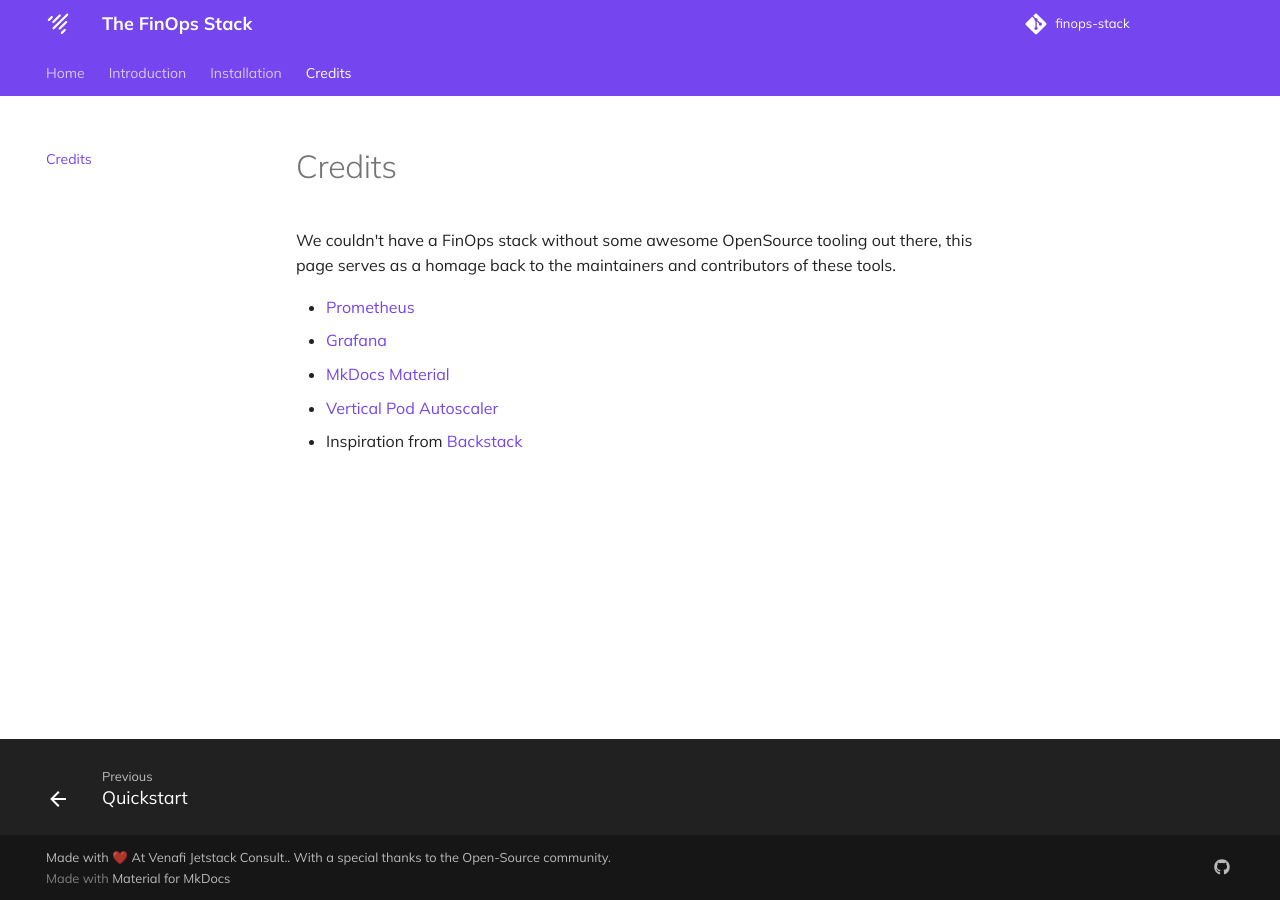
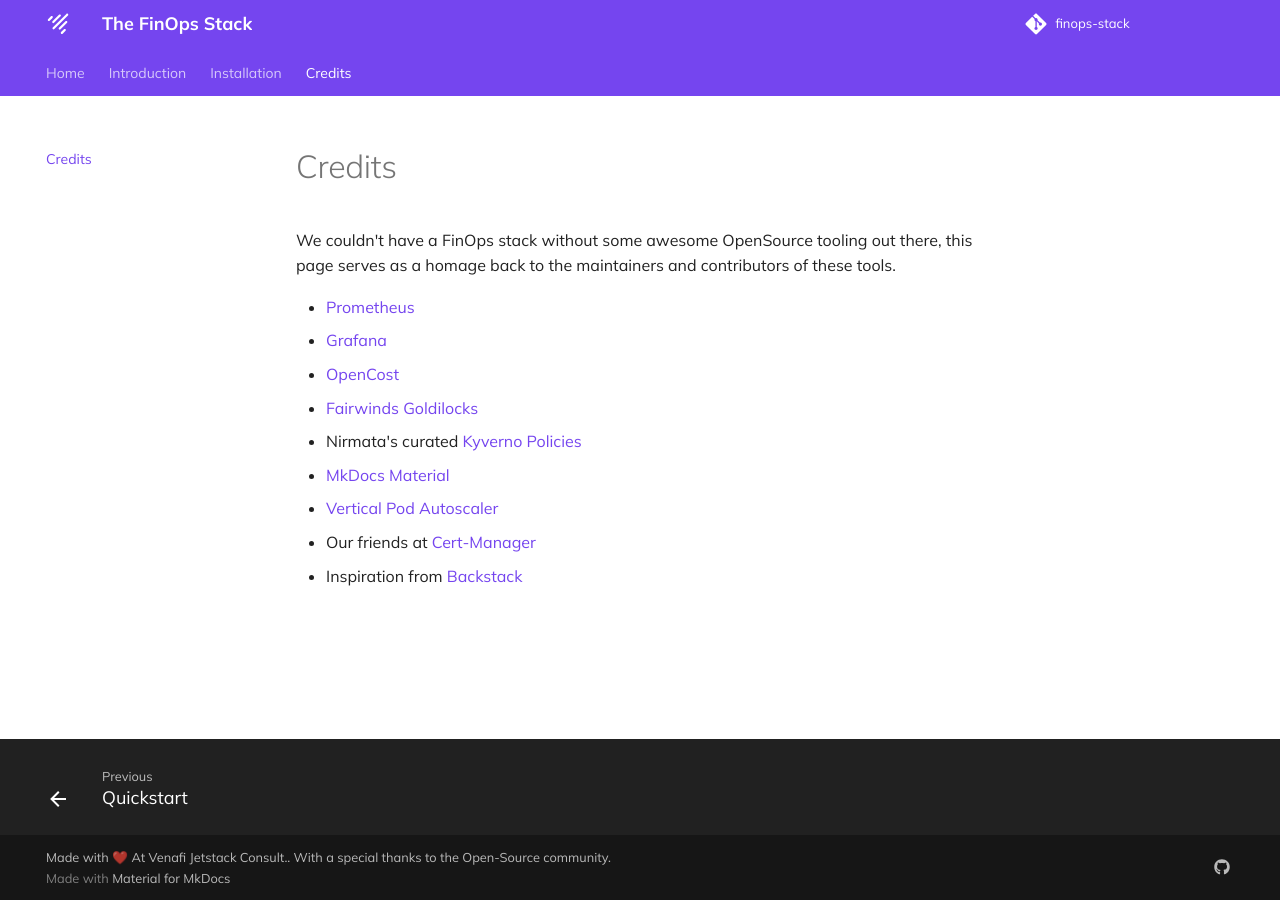
Before and after one commit to jetstack/finops-stack, an MkDocs documentation site: the page built from content/credit.md, in a window 1280 px wide. Built offline with MkDocs 1.6.1 and Material for MkDocs 9.7.7, drawn with Linux system fonts in a browser that asks for light colours; comment, search, counter and statistics services are not loaded.

Commit message:
update credits to reflect additional tooling

```diff
--- a/content/credit.md
+++ b/content/credit.md
@@ -7,6 +7,10 @@ this page serves as a homage back to the maintainers and contributors of these t
 
 - [Prometheus](https://prometheus.io)
 - [Grafana](https://grafana.com/grafana/)
+- [OpenCost](https://www.opencost.io/)
+- [Fairwinds Goldilocks](https://www.fairwinds.com/goldilocks)
+- Nirmata's curated [Kyverno Policies](https://github.com/nirmata/kyverno-policies)
 - [MkDocs Material](https://squidfunk.github.io/mkdocs-material/)
 - [Vertical Pod Autoscaler](https://github.com/kubernetes/autoscaler/tree/master/vertical-pod-autoscaler)
+- Our friends at [Cert-Manager](https://cert-manager.io/)
 - Inspiration from [Backstack](https://backstack.dev/)
```
